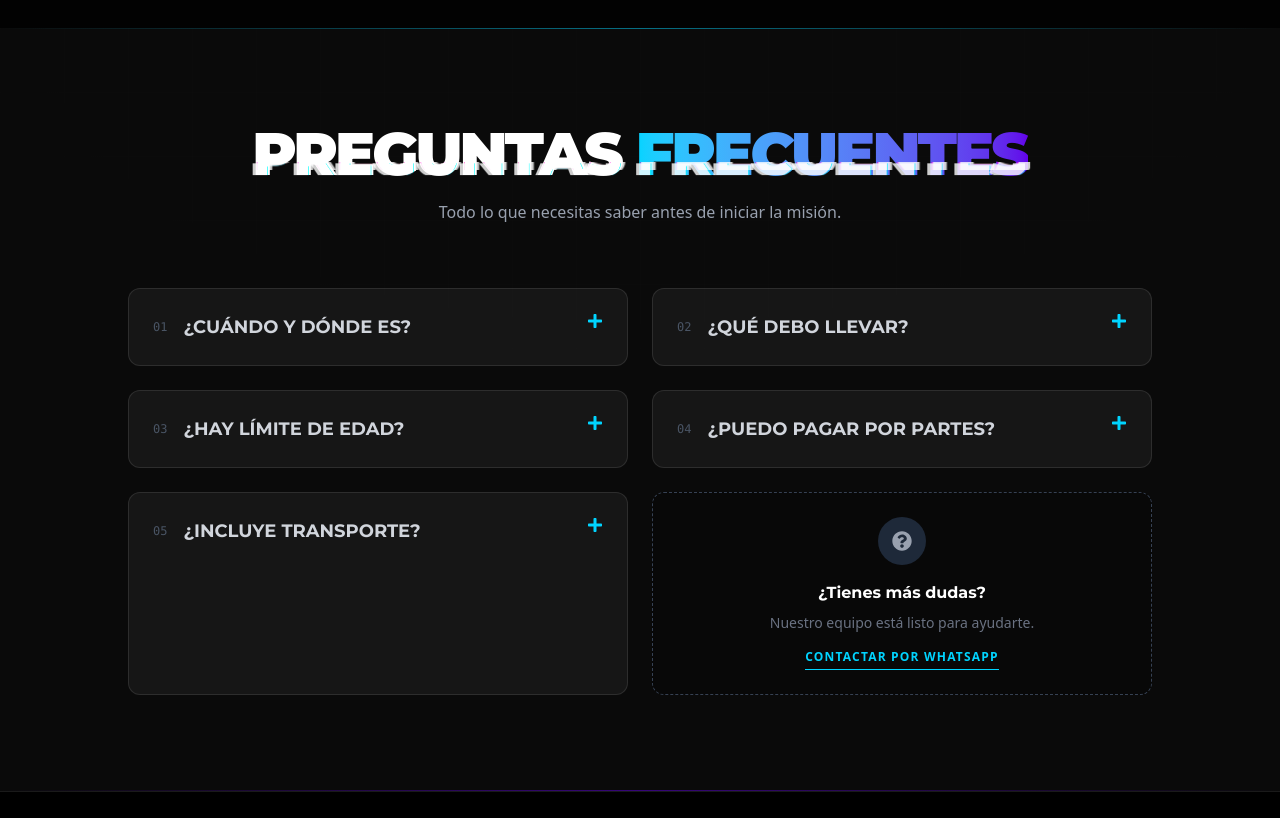
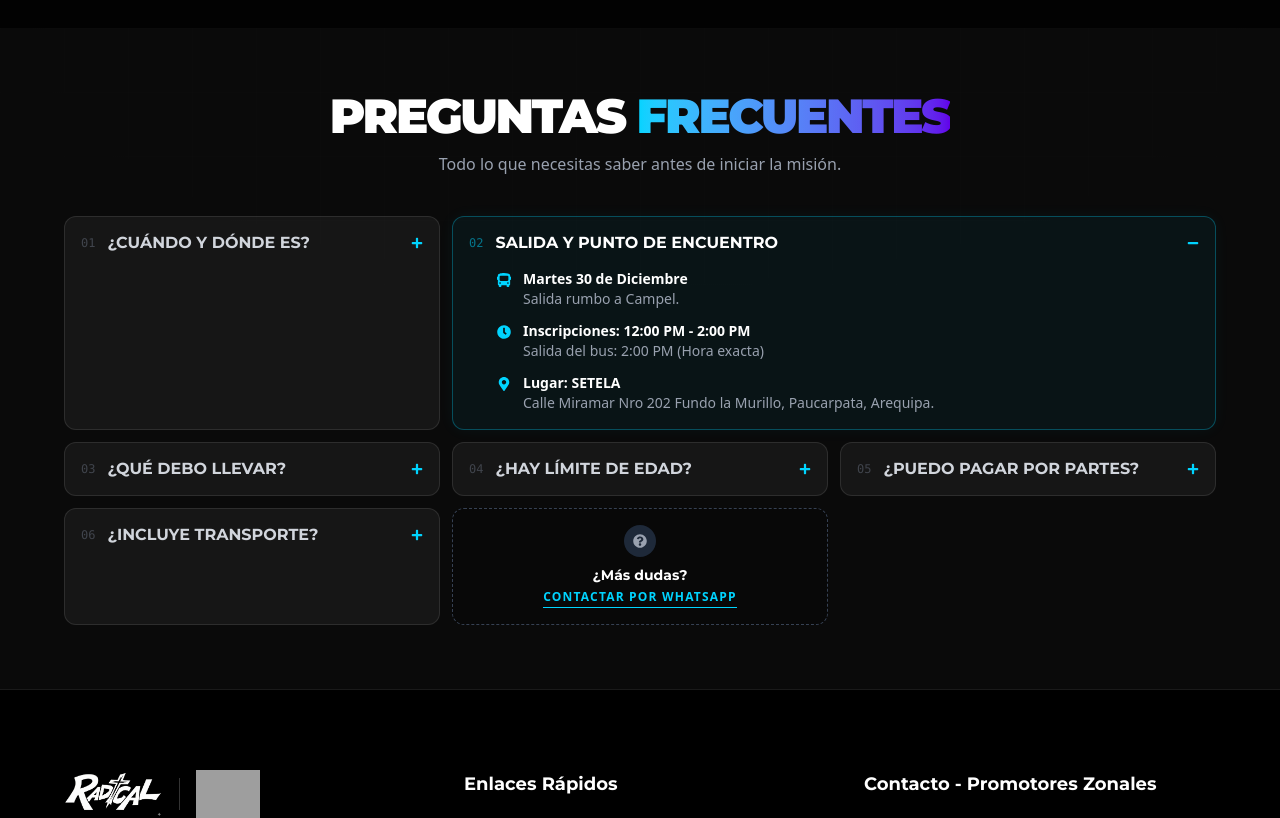
Before and after one commit to JhonAQ/radical-camp-2025, a Next.js app: page / in a window 1280 px wide. Shown: the part 2580-3398 px from the top of the page. Built offline with nearby package versions, Linux system fonts and the light colour scheme; grey boxes are pictures that could not be loaded.

Commit message:
feat: actualizar sección de Preguntas Frecuentes con detalles de salida y ubicación

```diff
--- a/components/sections/FAQ.tsx
+++ b/components/sections/FAQ.tsx
@@ -2,164 +2,199 @@
 
 import { useState } from "react";
 import { motion, AnimatePresence } from "framer-motion";
-import { FaPlus, FaMinus, FaQuestionCircle, FaTerminal } from "react-icons/fa";
+import {
+  FaPlus,
+  FaMinus,
+  FaQuestionCircle,
+  FaMapMarkerAlt,
+  FaClock,
+  FaBus,
+} from "react-icons/fa";
 
 const faqs = [
   {
     question: "¿CUÁNDO Y DÓNDE ES?",
     answer:
-      "El campamento se realizará del 30 de Diciembre al 02 de Enero en el Campamento Bautista de Tacna (Calana). Un lugar perfecto para desconectarse y conectarse con Dios.",
+      "El campamento se realizará del 30 de Diciembre al 02 de Enero en el Campamento Evangélico Luterano (CAMPEL - Mejía). Un lugar perfecto para desconectarse y conectarse con Dios.",
+    className: "",
+  },
+  {
+    question: "SALIDA Y PUNTO DE ENCUENTRO",
+    answer: (
+      <div className="space-y-3 text-sm">
+        <div className="flex items-start gap-3">
+          <FaBus className="text-secondary mt-1 shrink-0" />
+          <div>
+            <p className="font-bold text-white">Martes 30 de Diciembre</p>
+            <p className="text-gray-400">Salida rumbo a Campel.</p>
+          </div>
+        </div>
+        <div className="flex items-start gap-3">
+          <FaClock className="text-secondary mt-1 shrink-0" />
+          <div>
+            <p className="font-bold text-white">
+              Inscripciones: 12:00 PM - 2:00 PM
+            </p>
+            <p className="text-gray-400">
+              Salida del bus: 2:00 PM (Hora exacta)
+            </p>
+          </div>
+        </div>
+        <div className="flex items-start gap-3">
+          <FaMapMarkerAlt className="text-secondary mt-1 shrink-0" />
+          <div>
+            <p className="font-bold text-white">Lugar: SETELA</p>
+            <p className="text-gray-400">
+              Calle Miramar Nro 202 Fundo la Murillo, Paucarpata, Arequipa.
+            </p>
+          </div>
+        </div>
+      </div>
+    ),
+    className: "md:col-span-2 bg-secondary/5 border-secondary/30",
   },
   {
     question: "¿QUÉ DEBO LLEVAR?",
     answer:
       "Biblia, cuaderno, ropa cómoda y deportiva, ropa de abrigo para la noche, artículos de aseo personal, repelente, bloqueador y sleeping bag o frazada.",
+    className: "",
   },
   {
     question: "¿HAY LÍMITE DE EDAD?",
     answer:
-      "El campamento está diseñado para jóvenes y adolescentes. Si tienes 13 años o más, ¡eres bienvenido! No hay límite superior, solo necesitas un corazón joven.",
+      "El campamento está diseñado para jóvenes y adolescentes. ¡Eres bienvenido! No hay límite superior, solo necesitas un corazón joven.",
+    className: "",
   },
   {
     question: "¿PUEDO PAGAR POR PARTES?",
     answer:
-      "¡Sí! Puedes reservar tu cupo con S/ 50 y terminar de pagar el resto antes del inicio del evento. Aprovecha el precio de preventa reservando ahora.",
+      "¡Sí! Puedes reservar tu cupo con S/ 50 y terminar de pagar el resto antes del inicio del evento. Aprovecha el precio de preventa reservando ahora (S/ 150 solo hasta el 15 de diciembre).",
+    className: "",
   },
   {
     question: "¿INCLUYE TRANSPORTE?",
     answer:
-      "El costo cubre hospedaje, alimentación completa y materiales. El transporte hacia el local corre por cuenta de cada participante, pero coordinaremos puntos de encuentro.",
+      "El costo cubre hospedaje, alimentación completa y materiales. El transporte hacia el punto de encuentro corre por cuenta de cada participante.",
+    className: "",
   },
 ];
 
 export default function FAQ() {
-  const [openIndex, setOpenIndex] = useState<number | null>(null);
+  const [openIndices, setOpenIndices] = useState<number[]>([1]);
+
+  const toggleIndex = (index: number) => {
+    setOpenIndices((prev) =>
+      prev.includes(index) ? prev.filter((i) => i !== index) : [...prev, index]
+    );
+  };
 
   return (
-    <section className="relative py-24 px-4 overflow-hidden bg-[#0a0a0a]">
-      {/* Background Pattern - Cyber Grid */}
+    <section className="relative py-16 px-4 overflow-hidden bg-[#0a0a0a]">
+      {/* Background Pattern */}
       <div className="absolute inset-0 z-0 opacity-10 pointer-events-none">
         <div className="absolute inset-0 bg-[linear-gradient(to_right,#4f4f4f2e_1px,transparent_1px),linear-gradient(to_bottom,#4f4f4f2e_1px,transparent_1px)] bg-size-[4rem_4rem] mask-[radial-gradient(ellipse_60%_50%_at_50%_0%,#000_70%,transparent_100%)]"></div>
       </div>
 
-      {/* Decorative Elements */}
-      <div className="absolute top-0 left-0 w-full h-px bg-linear-to-r from-transparent via-secondary to-transparent opacity-50"></div>
-      <div className="absolute bottom-0 left-0 w-full h-px bg-linear-to-r from-transparent via-primary to-transparent opacity-50"></div>
-
-      <div className="max-w-5xl mx-auto relative z-10">
+      <div className="max-w-6xl mx-auto relative z-10">
         {/* Header */}
-        <div className="mb-16 text-center">
-          <h2
-            className="text-4xl md:text-6xl font-black text-white mb-4 tracking-tighter glitch-text"
-            data-text="PREGUNTAS FRECUENTES"
-          >
+        <div className="mb-10 text-center">
+          <h2 className="text-3xl md:text-5xl font-black text-white mb-3 tracking-tighter">
             PREGUNTAS{" "}
             <span className="text-transparent bg-clip-text bg-linear-to-r from-secondary to-primary">
               FRECUENTES
             </span>
           </h2>
-          <p className="text-gray-400 max-w-xl mx-auto">
+          <p className="text-gray-400 max-w-xl mx-auto text-sm md:text-base">
             Todo lo que necesitas saber antes de iniciar la misión.
           </p>
         </div>
 
-        {/* FAQ Grid */}
-        <div className="grid grid-cols-1 md:grid-cols-2 gap-6">
-          {faqs.map((faq, index) => (
+        {/* FAQ Grid - Compact Bento Style */}
+        <div className="grid grid-cols-1 md:grid-cols-2 lg:grid-cols-3 gap-3 auto-rows-min">
+          {faqs.map((faq, index) => {
+            const isOpen = openIndices.includes(index);
+            return (
               <motion.div
                 key={index}
-              initial={{ opacity: 0, y: 20 }}
-              whileInView={{ opacity: 1, y: 0 }}
+                initial={{ opacity: 0, scale: 0.95 }}
+                whileInView={{ opacity: 1, scale: 1 }}
                 viewport={{ once: true }}
-              transition={{ delay: index * 0.1 }}
-              className={`group relative border ${
-                openIndex === index
-                  ? "border-secondary bg-secondary/5"
-                  : "border-white/10 bg-white/5 hover:border-white/20"
-              } transition-all duration-300 rounded-xl overflow-hidden`}
+                transition={{ delay: index * 0.05 }}
+                className={`group relative border transition-all duration-300 rounded-xl overflow-hidden flex flex-col ${
+                  isOpen
+                    ? "border-secondary bg-secondary/5 shadow-[0_0_15px_rgba(0,212,255,0.05)]"
+                    : "border-white/10 bg-white/5 hover:border-white/20 hover:bg-white/10"
+                } ${faq.className || "md:col-span-1"}`}
               >
-              {/* Active Indicator Line */}
-              <div
-                className={`absolute left-0 top-0 bottom-0 w-1 bg-secondary transition-all duration-300 ${
-                  openIndex === index ? "opacity-100" : "opacity-0"
-                }`}
-              ></div>
-
                 <button
-                onClick={() => setOpenIndex(openIndex === index ? null : index)}
-                className="w-full text-left p-6 flex items-start justify-between gap-4 relative z-10"
+                  onClick={() => toggleIndex(index)}
+                  className="w-full text-left p-4 flex items-start justify-between gap-3 relative z-10"
                 >
-                <div className="flex items-center gap-4">
+                  <div className="flex items-center gap-3 w-full">
                     <span
-                    className={`font-mono text-xs ${
-                      openIndex === index ? "text-secondary" : "text-gray-600"
+                      className={`font-mono text-xs opacity-50 ${
+                        isOpen ? "text-secondary" : "text-gray-500"
                       }`}
                     >
                       0{index + 1}
                     </span>
                     <h3
-                    className={`font-bold text-lg ${
-                      openIndex === index
+                      className={`font-bold text-base leading-tight ${
+                        isOpen
                           ? "text-white"
                           : "text-gray-300 group-hover:text-white"
-                    } transition-colors`}
+                      } transition-colors pr-2`}
                     >
                       {faq.question}
                     </h3>
                   </div>
                   <div
-                  className={`text-secondary transition-transform duration-300 ${
-                    openIndex === index ? "rotate-180" : "rotate-0"
+                    className={`text-secondary text-xs mt-1 transition-transform duration-300 shrink-0 ${
+                      isOpen ? "rotate-180" : "rotate-0"
                     }`}
                   >
-                  {openIndex === index ? <FaMinus /> : <FaPlus />}
+                    {isOpen ? <FaMinus /> : <FaPlus />}
                   </div>
                 </button>
 
                 <AnimatePresence>
-                {openIndex === index && (
+                  {isOpen && (
                     <motion.div
                       initial={{ height: 0, opacity: 0 }}
                       animate={{ height: "auto", opacity: 1 }}
                       exit={{ height: 0, opacity: 0 }}
-                    transition={{ duration: 0.3, ease: "easeInOut" }}
+                      transition={{ duration: 0.2, ease: "easeInOut" }}
                     >
-                    <div className="px-6 pb-6 pl-14">
-                      <p className="text-gray-400 leading-relaxed border-l-2 border-gray-800 pl-4">
+                      <div className="px-4 pb-4 pt-0">
+                        <div className="text-gray-400 leading-relaxed text-sm pl-7">
                           {faq.answer}
-                      </p>
+                        </div>
                       </div>
                     </motion.div>
                   )}
                 </AnimatePresence>
+              </motion.div>
+            );
+          })}
 
-              {/* Corner Accents */}
-              <div className="absolute top-0 right-0 w-2 h-2 border-t border-r border-white/20 opacity-0 group-hover:opacity-100 transition-opacity"></div>
-              <div className="absolute bottom-0 left-0 w-2 h-2 border-b border-l border-white/20 opacity-0 group-hover:opacity-100 transition-opacity"></div>
-            </motion.div>
-          ))}
-
-          {/* Call to Action Card */}
+          {/* Call to Action Card - Compact */}
           <motion.div
-            initial={{ opacity: 0, y: 20 }}
-            whileInView={{ opacity: 1, y: 0 }}
+            initial={{ opacity: 0, scale: 0.95 }}
+            whileInView={{ opacity: 1, scale: 1 }}
             viewport={{ once: true }}
-            transition={{ delay: 0.6 }}
-            className="border border-dashed border-gray-700 rounded-xl p-6 flex flex-col justify-center items-center text-center bg-black/20 hover:bg-black/40 transition-colors group"
+            transition={{ delay: 0.4 }}
+            className="border border-dashed border-gray-700 rounded-xl p-4 flex flex-col justify-center items-center text-center bg-black/20 hover:bg-black/40 transition-colors group md:col-span-1"
           >
-            <div className="w-12 h-12 rounded-full bg-gray-800 flex items-center justify-center mb-4 group-hover:scale-110 transition-transform">
-              <FaQuestionCircle className="text-gray-400 text-xl" />
+            <div className="w-8 h-8 rounded-full bg-gray-800 flex items-center justify-center mb-2 group-hover:scale-110 transition-transform">
+              <FaQuestionCircle className="text-gray-400 text-sm" />
             </div>
-            <h3 className="font-bold text-white mb-2">¿Tienes más dudas?</h3>
-            <p className="text-sm text-gray-500 mb-4">
-              Nuestro equipo está listo para ayudarte.
-            </p>
+            <h3 className="font-bold text-white text-sm mb-1">¿Más dudas?</h3>
             <a
               href="https://wa.me/51931697951"
               target="_blank"
-              className="text-xs font-bold uppercase tracking-widest text-secondary hover:text-white transition-colors border-b border-secondary pb-1"
+              className="text-xs font-bold uppercase tracking-widest text-secondary hover:text-white transition-colors border-b border-secondary pb-0.5"
             >
-              Contactar por Whatsapp
+              Contactar por WhatsApp
             </a>
           </motion.div>
         </div>
```
Lines whose indentation alone changed are shown as unchanged.
